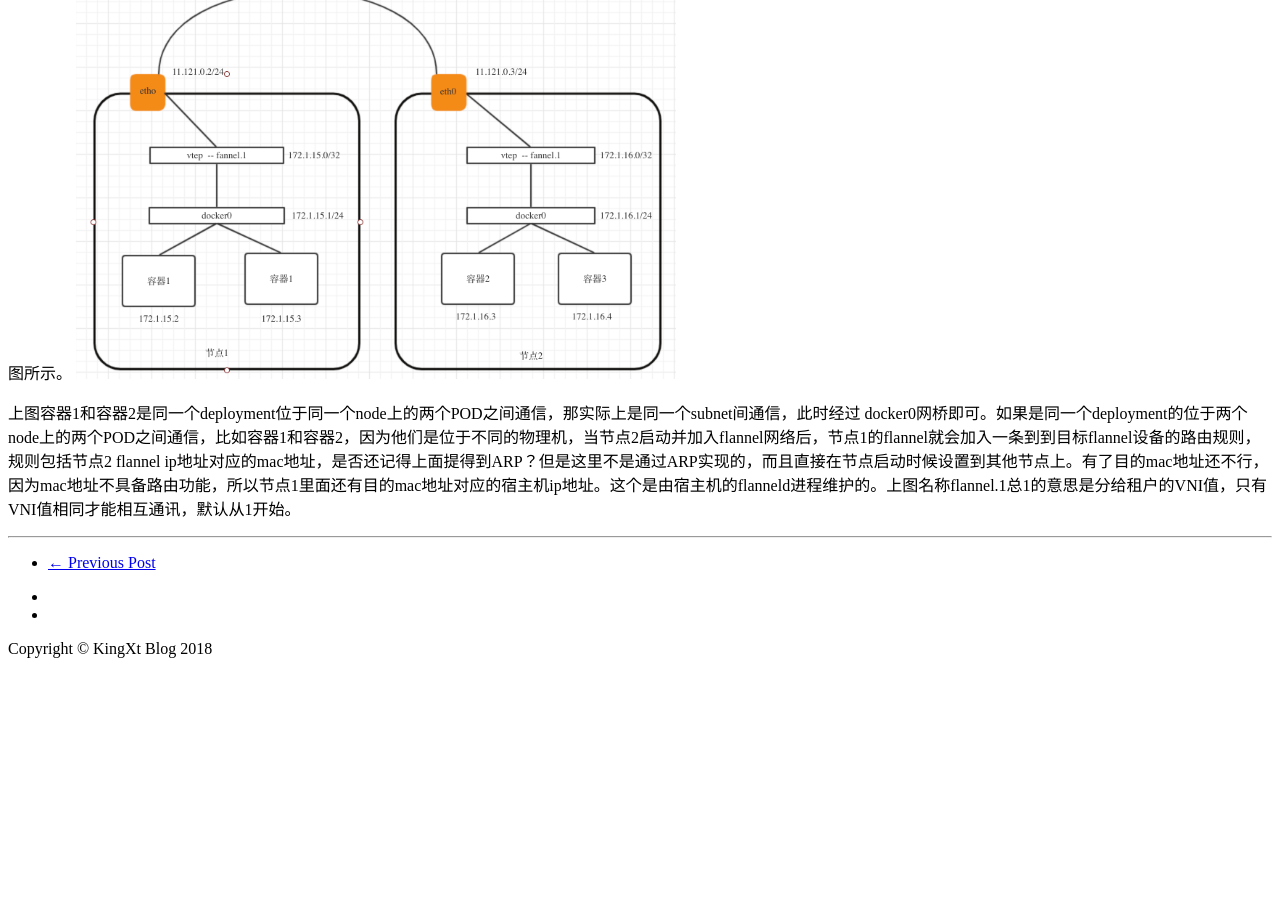
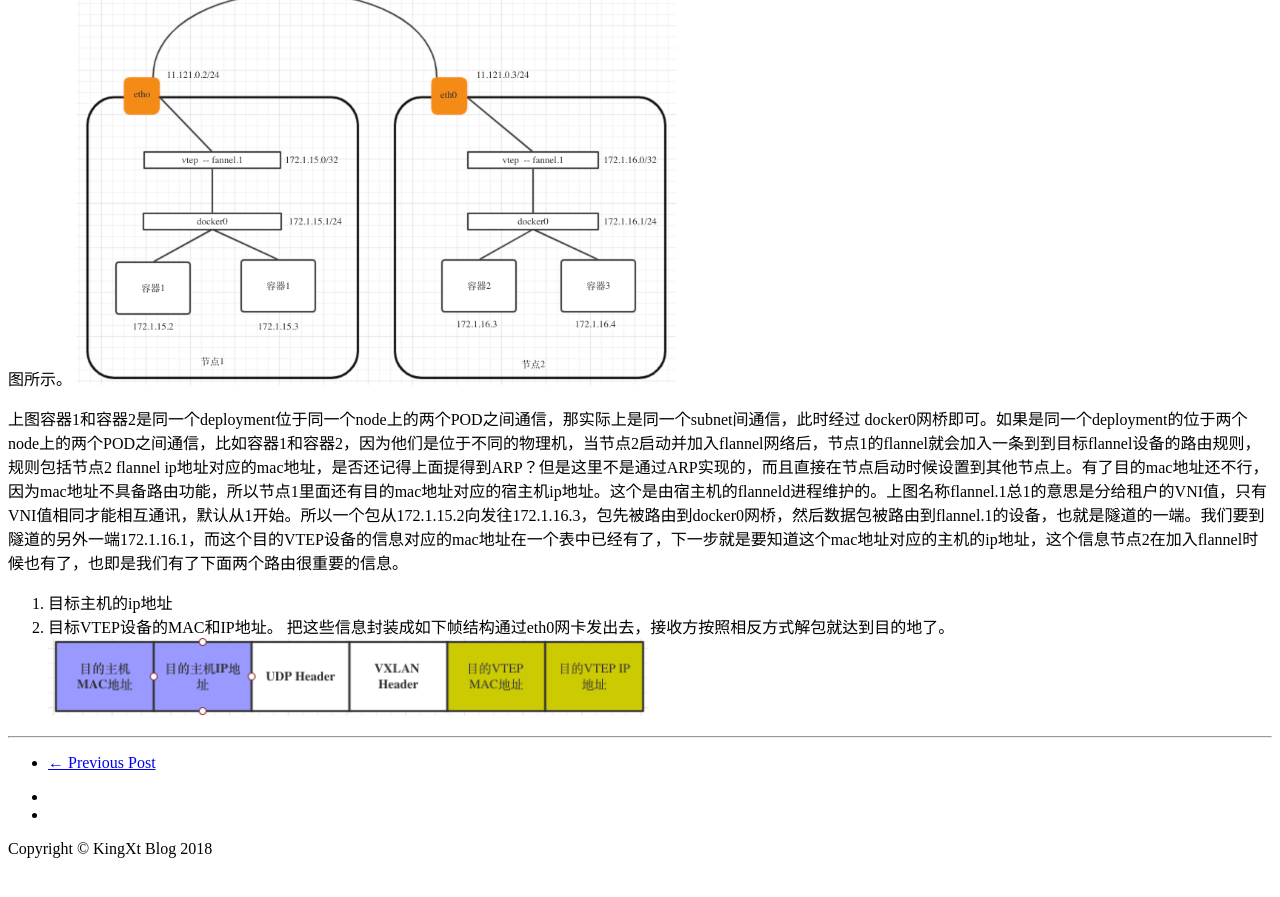
Before and after one commit to kingxt/kingxt.github.io, a Jekyll site: the page built from _posts/2018-10-14-网络是怎样连接的.md, in a window 1280 px wide and 900 px high, scrolled down 11590 px. Shown: the top 897 px of the window. Built offline with Jekyll 4.4.1, drawn with Linux system fonts in a browser that asks for light colours; nearby versions of some CDN libraries; comment, search, counter and statistics services are not loaded; before the commit the page ends 12290 px from its top, so only the background shows below that.

Commit message:
update post

```diff
--- a/_posts/2018-10-14-网络是怎样连接的.md
+++ b/_posts/2018-10-14-网络是怎样连接的.md
@@ -194,4 +194,8 @@ Flannel容器网络有如下两个特点：
 Flannel容器覆盖网络和虚拟机容器覆盖网络很相似，原理就是隧道机制。Flannel支持UDP，VXLAN，HOST-GW等数据路由方式。假设我们采用VXLAN工作模式，其工作原理如下图所示。
 <img src="/img/post/network-container.png" width="600"/>
 
-上图容器1和容器2是同一个deployment位于同一个node上的两个POD之间通信，那实际上是同一个subnet间通信，此时经过 docker0网桥即可。如果是同一个deployment的位于两个node上的两个POD之间通信，比如容器1和容器2，因为他们是位于不同的物理机，当节点2启动并加入flannel网络后，节点1的flannel就会加入一条到到目标flannel设备的路由规则，规则包括节点2 flannel ip地址对应的mac地址，是否还记得上面提得到ARP？但是这里不是通过ARP实现的，而且直接在节点启动时候设置到其他节点上。有了目的mac地址还不行，因为mac地址不具备路由功能，所以节点1里面还有目的mac地址对应的宿主机ip地址。这个是由宿主机的flanneld进程维护的。上图名称flannel.1总1的意思是分给租户的VNI值，只有VNI值相同才能相互通讯，默认从1开始。
+上图容器1和容器2是同一个deployment位于同一个node上的两个POD之间通信，那实际上是同一个subnet间通信，此时经过 docker0网桥即可。如果是同一个deployment的位于两个node上的两个POD之间通信，比如容器1和容器2，因为他们是位于不同的物理机，当节点2启动并加入flannel网络后，节点1的flannel就会加入一条到到目标flannel设备的路由规则，规则包括节点2 flannel ip地址对应的mac地址，是否还记得上面提得到ARP？但是这里不是通过ARP实现的，而且直接在节点启动时候设置到其他节点上。有了目的mac地址还不行，因为mac地址不具备路由功能，所以节点1里面还有目的mac地址对应的宿主机ip地址。这个是由宿主机的flanneld进程维护的。上图名称flannel.1总1的意思是分给租户的VNI值，只有VNI值相同才能相互通讯，默认从1开始。所以一个包从172.1.15.2向发往172.1.16.3，包先被路由到docker0网桥，然后数据包被路由到flannel.1的设备，也就是隧道的一端。我们要到隧道的另外一端172.1.16.1，而这个目的VTEP设备的信息对应的mac地址在一个表中已经有了，下一步就是要知道这个mac地址对应的主机的ip地址，这个信息节点2在加入flannel时候也有了，也即是我们有了下面两个路由很重要的信息。
+1. 目标主机的ip地址
+2. 目标VTEP设备的MAC和IP地址。
+把这些信息封装成如下帧结构通过eth0网卡发出去，接收方按照相反方式解包就达到目的地了。
+<img src="/img/post/network-vxlan.png" width="600"/>
```
Also changed, not shown: img/post/network-container.png, img/post/network-vxlan.png (added).
